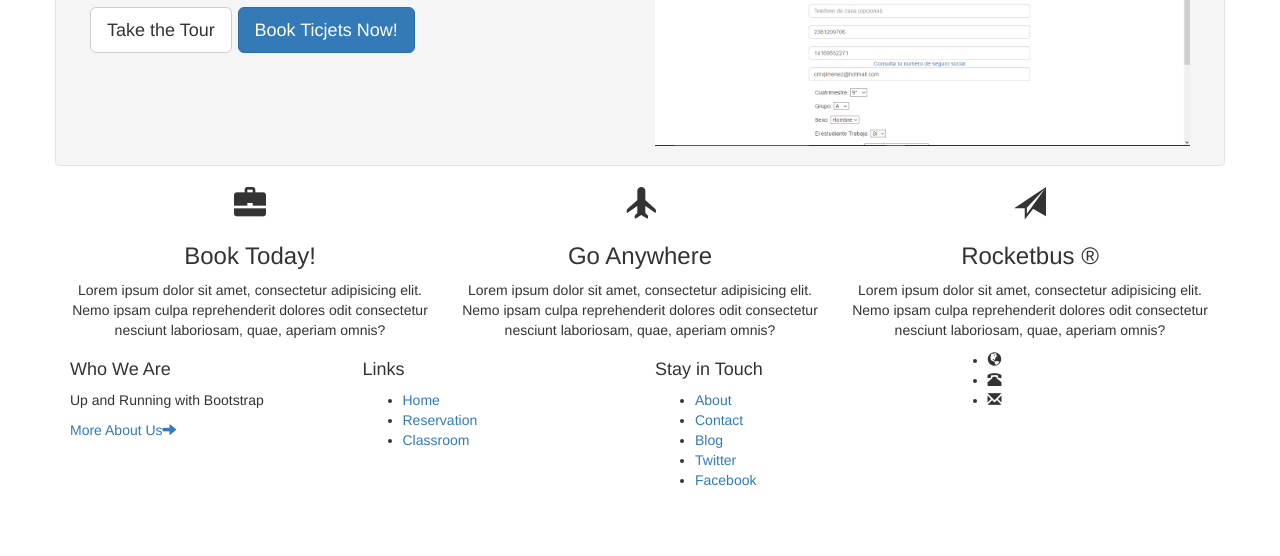
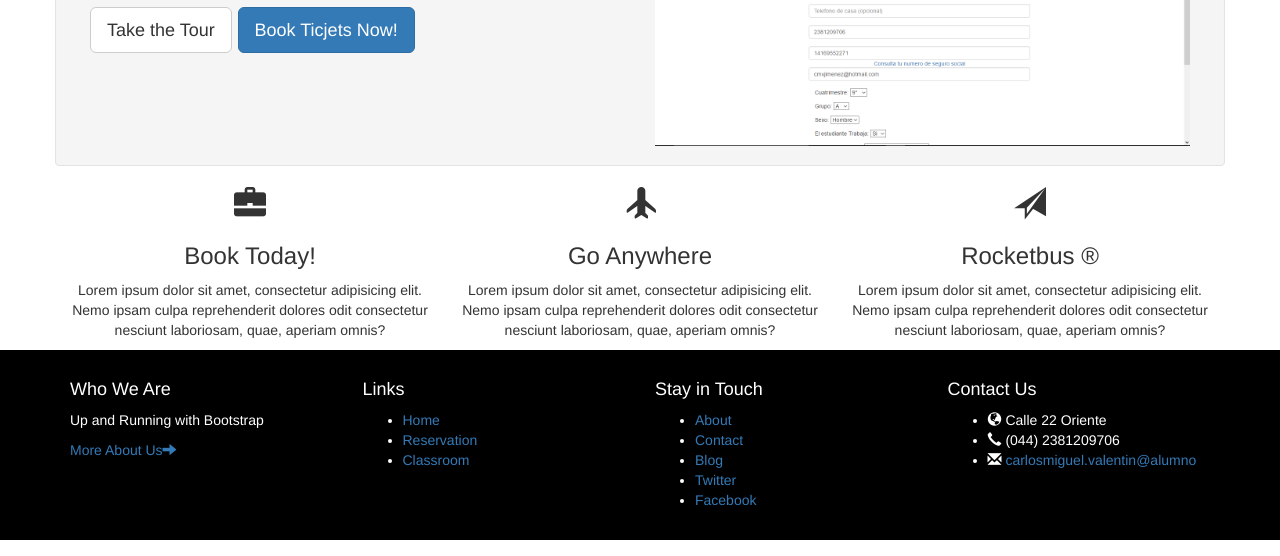
Before and after one commit to CarlosVJ/ProjectOne, a website: page index.html in a window 1280 px wide. Shown: the part 244-800 px from the top of the page. Drawn offline with Linux system fonts and the light colour scheme.

Commit message:
24/05/17/

```diff
--- a/index.html
+++ b/index.html
@@ -59,15 +59,21 @@
 
   </div><!-- cierre container -->
 
+
+  <!-- scripts para llamar a los jquerys y bootstrap -->
+  <script src="bower_components/jquery/dist/jquery.js"></script>
+  <script type="bower_components/bootstrap/dist/js/bootstrap.js"></script>
+</body> <!--- cierre body-->
+<footer>
   <div class="footer">
     <div class="container">
       <div class="row">
-        <div class="col-sm-3 col-xs-6">
+        <div class="col-xs-6 col-sm-4 col-md-3 ">
           <h4>Who We Are</h4>
           <p>Up and Running with Bootstrap</p>
             <p><a href="#">More About Us<i class="glyphicon glyphicon-arrow-right"></i></a></p>
         </div>
-        <div class="col-sm-3 col-xs-6">
+        <div class="col-xs-6 col-sm-2 col-md-3 ">
           <h4>Links</h4>
           <ul>
             <li> <a href="#">Home</a></li>
@@ -75,7 +81,8 @@
             <li> <a href="#">Classroom</a></li>
           </ul>
         </div>
-        <div class="col-sm-3 col-xs-6">
+        <div class="clearfix visible-xs"></div>
+        <div class="col-xs-6 col-sm-2 col-md-3 ">
           <h4>Stay in Touch</h4>
           <ul>
             <li><a href="#">About</a></li>
@@ -85,11 +92,12 @@
             <li><a href="#">Facebook</a></li>
           </ul>
         </div >
-        <div class="col-sm-3 col-xs-6">
+        <div class="col-xs-6 col-sm-4 col-md-3 ">
+          <h4>Contact Us</h4>
           <ul>
-            <li><i class="glyphicon glyphicon-globe"></i></li>
-            <li><i class="glyphicon glyphicon-phone-alt"></i></li>
-            <li><i class="glyphicon glyphicon-envelope"></i></li>
+            <li><i class="glyphicon glyphicon-globe"></i>  Calle 22 Oriente</li>
+            <li><i class="glyphicon glyphicon-earphone"></i> (044) 2381209706</li>
+            <li><i class="glyphicon glyphicon-envelope"></i><a href="#">   carlosmiguel.valentin@alumno</a></li>
           </ul>
         </div>
       </div>
@@ -98,8 +106,5 @@
     <!-- /.container -->
   </div>
   <!-- /.footer -->
-  <!-- scripts para llamar a los jquerys y bootstrap -->
-  <script src="bower_components/jquery/dist/jquery.js"></script>
-  <script type="bower_components/bootstrap/dist/js/bootstrap.js"></script>
-</body> <!--- cierre body-->
+</footer>
 </html>
```
Also changed, not shown: bower_components/bootstrap/dist/css/style.css.
